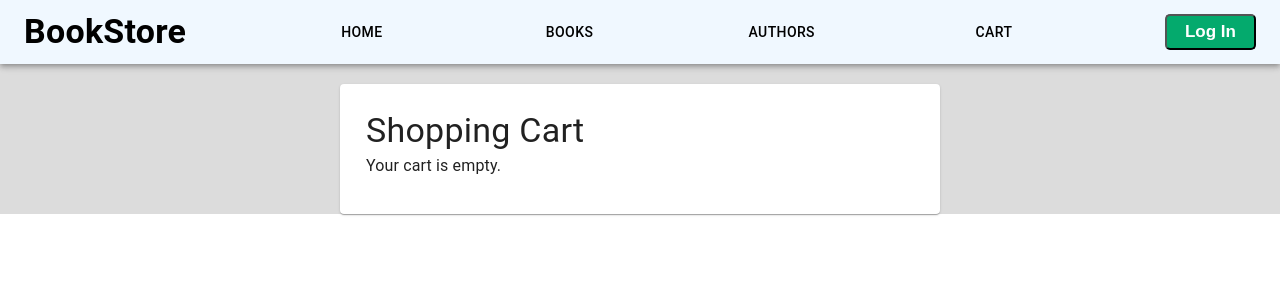
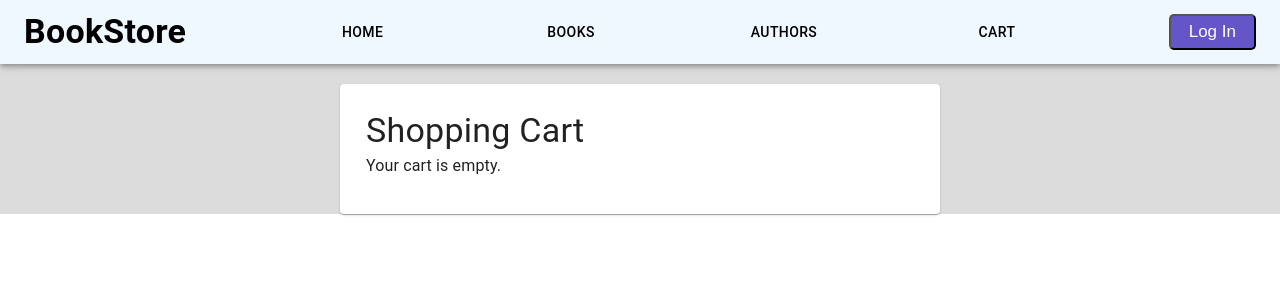
Before and after one commit to gyaan1997/myBookstore, a React (Create React App) app: page /cart in a window 1280 px wide. Shown: the top 300 px of the page. Built offline with nearby package versions, Linux system fonts and the light colour scheme.

Commit message:
login conditional rendering and Avatar implementation

```diff
--- a/src/Components/BookCard.js
+++ b/src/Components/BookCard.js
@@ -1,4 +1,4 @@
-import React,{useState} from 'react';
+import React, { useState } from 'react';
 import Card from '@mui/material/Card';
 import CardContent from '@mui/material/CardContent';
 import Button from '@mui/material/Button';
--- a/src/Components/Login.js
+++ b/src/Components/Login.js
@@ -1,32 +1,61 @@
 import React from "react";
 import { useAuth0 } from "@auth0/auth0-react";
+import { Avatar } from "@mui/material";
+import Menu from '@material-ui/core/Menu';
+import MenuItem from '@material-ui/core/MenuItem';
 
 const LoginButton = () => {
-  const { loginWithRedirect, isAuthenticated, logout } = useAuth0();
+  const { loginWithRedirect, isAuthenticated, logout, user } = useAuth0();
 
+  const [anchorEl, setAnchorEl] = React.useState(null);
+
+  const handleClick = (event) => {
+    setAnchorEl(event.currentTarget);
+  };
+
+  const handleClose = () => {
+    setAnchorEl(null);
+  };
+
+  const handleLogout = () => {
+    logout();
+    handleClose();
+  };
+  const menuItemStyle = {
+    marginTop: '40px',
+
+  };
   return (
     <div
 
     >
-      {isAuthenticated ? (
-        <button onClick={() => logout()} style={{
-          backgroundColor: "#04AA6D",
+      {isAuthenticated ?
+        (
+          <>
+            <Avatar onClick={handleClick}>
+              {user.name.slice(0, 1).toUpperCase()}
+            </Avatar>
+            {anchorEl && (
+              <Menu
+                anchorEl={anchorEl}
+                keepMounted
+                open={Boolean(anchorEl)}
+                onClose={handleClose}
+                style={menuItemStyle}
+              >
+                <MenuItem onClick={handleLogout} >Logout</MenuItem>
+              </Menu>
+            )}
+          </>
+        ) : (
+          <button onClick={() => loginWithRedirect()} style={{
+            backgroundColor: "rgba(100, 85, 200 )",
             borderRadius: "5px",
             fontSize: "17px",
-          fontWeight: '600',
+            fontWeight: '500',
             padding: "6px 18px",
             color: 'white',
-          cursor:"pointer"
-        }}>Log Out</button>
-      ) : (
-        <button onClick={() => loginWithRedirect()} style={{
-          backgroundColor: "#04AA6D",
-          borderRadius: "5px",
-          fontSize: "17px",
-          fontWeight: '600',
-          padding: "6px 18px",
-          color: 'white',
-          cursor:"pointer"
+            cursor: "pointer"
           }}>Log In</button>
         )}
     </div>
--- a/src/Pages/Home.js
+++ b/src/Pages/Home.js
@@ -3,18 +3,19 @@ import backgroundImage from "../Images/banner1.jpg";
 
 import { makeStyles } from "@mui/styles";
 import { Typography } from "@mui/material";
+import { useAuth0 } from "@auth0/auth0-react";
 
 const useStyles = makeStyles((theme) => ({
   home: {
     backgroundImage: `url(${backgroundImage})`,
     backgroundSize: "cover",
     backgroundRepeat: "no-repeat",
-    height: "100vh",
+    height: "120vh",
     display: "flex",
     flexDirection: "column",
     justifyContent: "center",
     alignItems: "center",
-    color: 'white',
+    color: 'rgb(242, 242, 242)',
     fontWeight: '900',
     // filter: 'blur(5px)',
     // WebkitFilter: 'blur(5px)',
@@ -23,11 +24,17 @@ const useStyles = makeStyles((theme) => ({
 
 const Home = () => {
   const classes = useStyles();
+  const { isAuthenticated, user } = useAuth0();
+
   return (
     <>
       <div className={classes.home}>
 
-        <Typography variant="h1">Welcome to the Book Store</Typography>
+        {/* <Typography variant="h1">Welcome to the Book Store</Typography> */}
+        {isAuthenticated ?
+          <Typography variant="h1">Welcome to the Book Store {user.name.slice(0, 5).toUpperCase()} </Typography>
+          : <Typography variant="h1">Welcome to the SignUp Page</Typography>
+        }
 
       </div>
     </>
```
Lines whose indentation alone changed are shown as unchanged.
